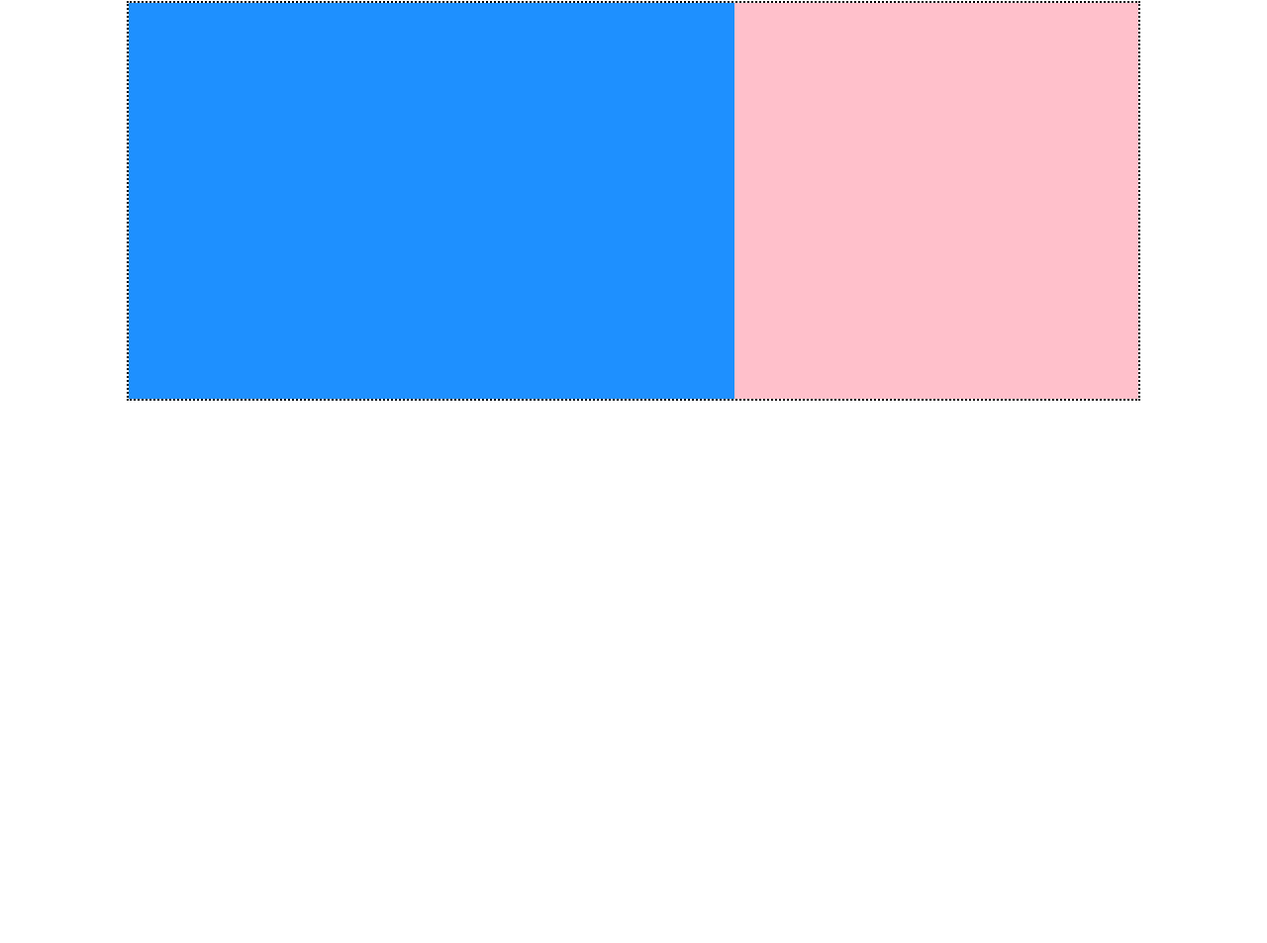
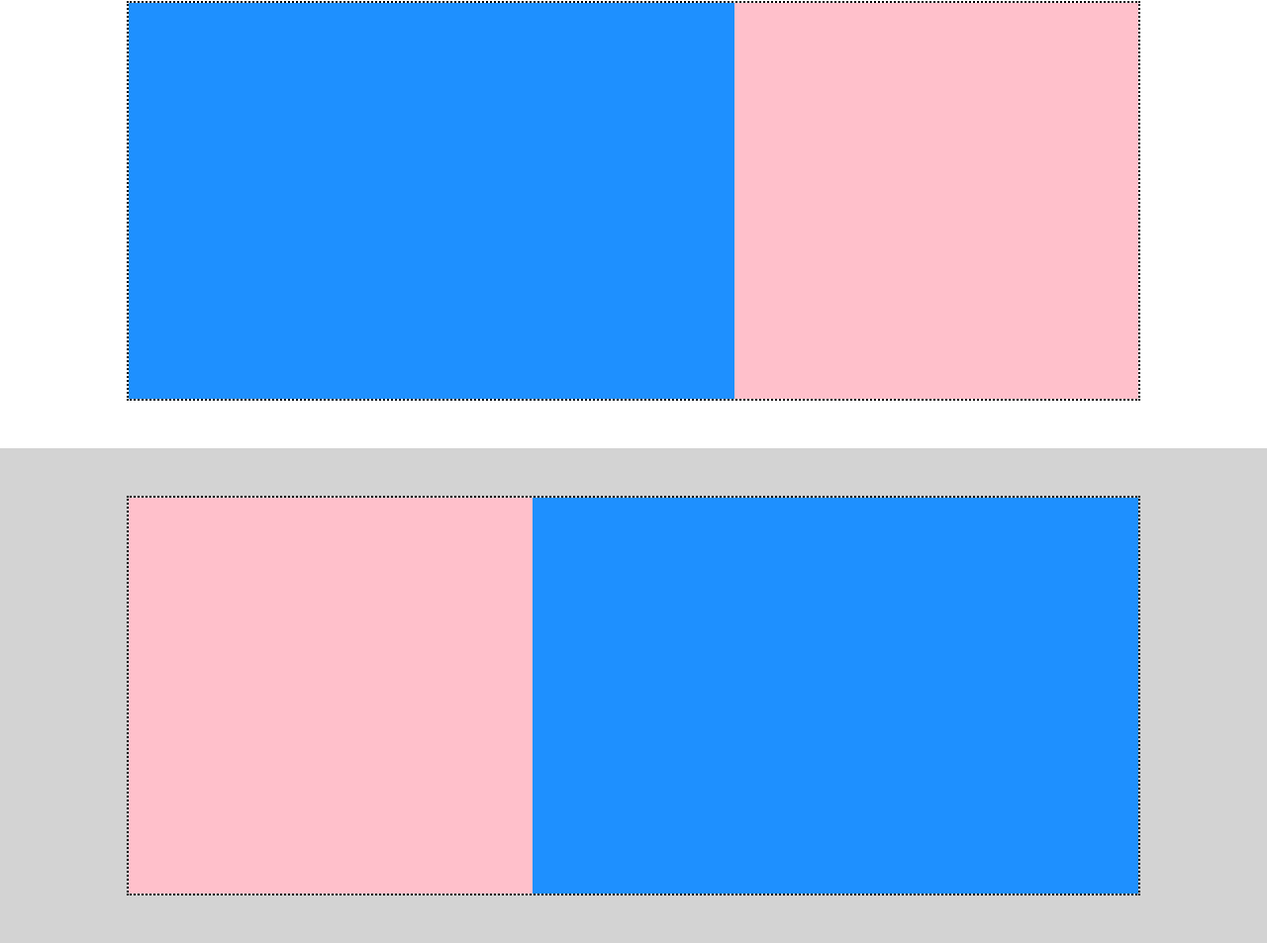
Before and after one commit to NavodContrath/htmlcss-struttura-discord, a plain HTML site: page index.html in a window 1280 px wide. Shown: the part 627-1580 px from the top of the page at 99% size. Before the commit the page ends 1080 px from the top, so only its background shows below. Drawn offline with Linux system fonts and the light colour scheme.

Commit message:
community

```diff
--- a/index.html
+++ b/index.html
@@ -35,6 +35,12 @@
                 <div class="image w-40"></div>
             </div>
         </section>
+        <section id="community" class="h-500 flex">
+            <div id="comm-container" class="w-80 m-A bor-dot flex">
+                <div class="image w-40"></div>
+                <div class="description w-60"></div>
+            </div>
+        </section>
     </main>
     <!-- /main -->
 
--- a/style.css
+++ b/style.css
@@ -11,6 +11,10 @@
 
     #jumbotron {
         background-color: #00008b;
+    }
+
+    #community {
+        background-color: #d3d3d3;
     }
 }
 
@@ -53,15 +57,9 @@
 }
 
 header {
-    display: flex;
     min-height: 80px;
 
 }
-
-#jumbotron {
-    display: flex;
-}
-
 
 #logo-container {
     background-color: #daa520;
```
